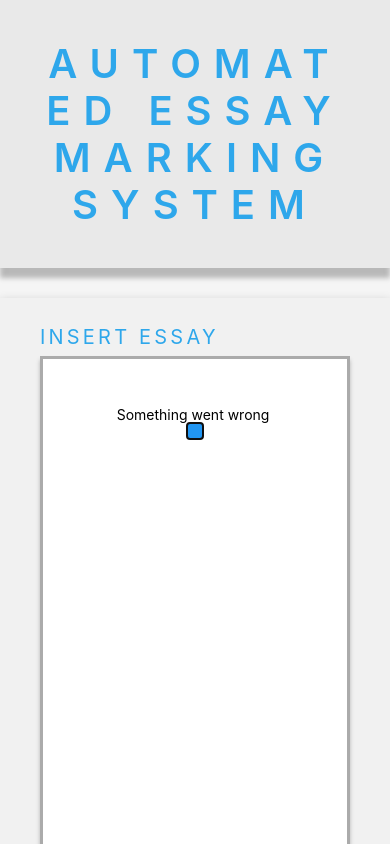
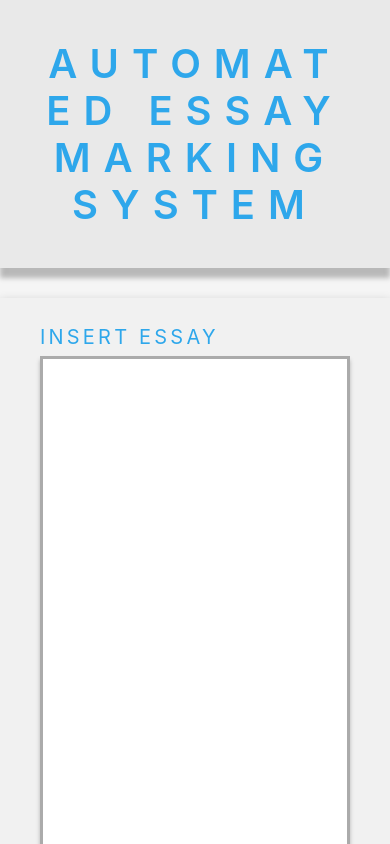
Before and after one commit to andreiradufrandes/AutomatedEssayGradingSystem, a React Native app: screen /Home in a window 390 px wide. Shown: the top 844 px of the page. Built offline with nearby package versions, Linux system fonts and the light colour scheme.

Commit message:
Automated Essay Marking System Completed

```diff
--- a/Home.js
+++ b/Home.js
@@ -5,8 +5,6 @@ import {
   TextInput,
   TouchableOpacity,
   Modal,
-  Alert,
-  Pressable,
   Button,
 } from "react-native";
 import React, { Component } from "react";
@@ -46,7 +44,7 @@ class HomeScreen extends Component {
       sentenceCount: 0,
       overallGrade: 0,
       // Alert box flag
-      errorMessage: "Something went wrong",
+      errorMessage: "",
       modalVisible: false,
     };
   }
@@ -55,17 +53,26 @@ class HomeScreen extends Component {
   setModalVisible = (visible) => {
     this.setState({ modalVisible: visible });
   };
-  // main function calling all the necesarry functions for extracting the features
+
+  // main function calling all the neccessary functions for extracting the features from the essay
   processText() {
-    // check if the essay, minimum and maximum word range inputs have been added
+    // Check if the user has added the essay or not
+    if (this.state.essayText.trim() == "") {
+      this.state.errorMessage = "Add the essay before submitting. Try again!";
+      this.setModalVisible(true);
+      return null;
+    }
+
+    // check if the essay, minimum and maximum word range inputs have been added and inform the user if their input is wrong
     if (
-      this.state.essayText.trim() == "" ||
       isNaN(this.state.minNumberWords) ||
       isNaN(this.state.maxNumberWords) ||
       this.state.minNumberWords.trim() == "" ||
-      this.state.maxNumberWords.trim() == ""
+      this.state.maxNumberWords.trim() == "" ||
+      this.state.minNumberWords >= this.state.maxNumberWords
     ) {
-      this.setModalVisible(!modalVisible);
+      this.state.errorMessage = "Expected word count input invalid. Try again!";
+      this.setModalVisible(true);
       return null;
     }
 
@@ -1080,10 +1087,13 @@ class HomeScreen extends Component {
 
   // Render the user inteface with the necessary elements
   render() {
-    const { modalVisible } = this.state.modalVisible;
+    // const { modalVisible } = this.state.modalVisible;
+    const { modalVisible } = this.state;
+
     return (
       <View style={styles.body}>
         {/* modal alert */}
+        {this.state.modalVisible ? (
           <Modal
             animationType="slide"
             transparent={true}
@@ -1094,14 +1104,19 @@ class HomeScreen extends Component {
           >
             <View style={styles.modalContainer}>
               <View style={styles.modalView}>
-              <Text>{this.state.errorMessage} </Text>
-              <Button onPress={() => this.setModalVisible(!modalVisible)}>
-                <Text>{"OK"}</Text>
-              </Button>
+                <Text style={styles.modalText}>{this.state.errorMessage} </Text>
+                <Button
+                  title={"OK"}
+                  onPress={() => this.setModalVisible(!modalVisible)}
+                />
+
+                {/* <> */}
+                {/* </Button> */}
               </View>
             </View>
             {/* </View> */}
           </Modal>
+        ) : null}
 
         <Text style={styles.title}>AUTOMATED ESSAY MARKING SYSTEM</Text>
         <View style={styles.container}>
@@ -1391,7 +1406,6 @@ const styles = StyleSheet.create({
     color: "#444444",
   },
 
-  // Modal alert box settings
   centeredView: {
     flex: 1,
     justifyContent: "center",
@@ -1430,8 +1444,11 @@ const styles = StyleSheet.create({
     textAlign: "center",
   },
   modalText: {
-    marginBottom: 15,
+    padding: 15,
     textAlign: "center",
+    backgroundColor: "white",
+    marginBottom: 10,
+    fontSize: 18,
   },
   modalContainer: {
     flex: 1,
@@ -1441,8 +1458,6 @@ const styles = StyleSheet.create({
   },
   modalView: {
     margin: "20",
-    backgroundColor: "white",
-    padding: "40",
     alignItems: "center",
     border: "2",
   },
```
Lines whose indentation alone changed are shown as unchanged.
